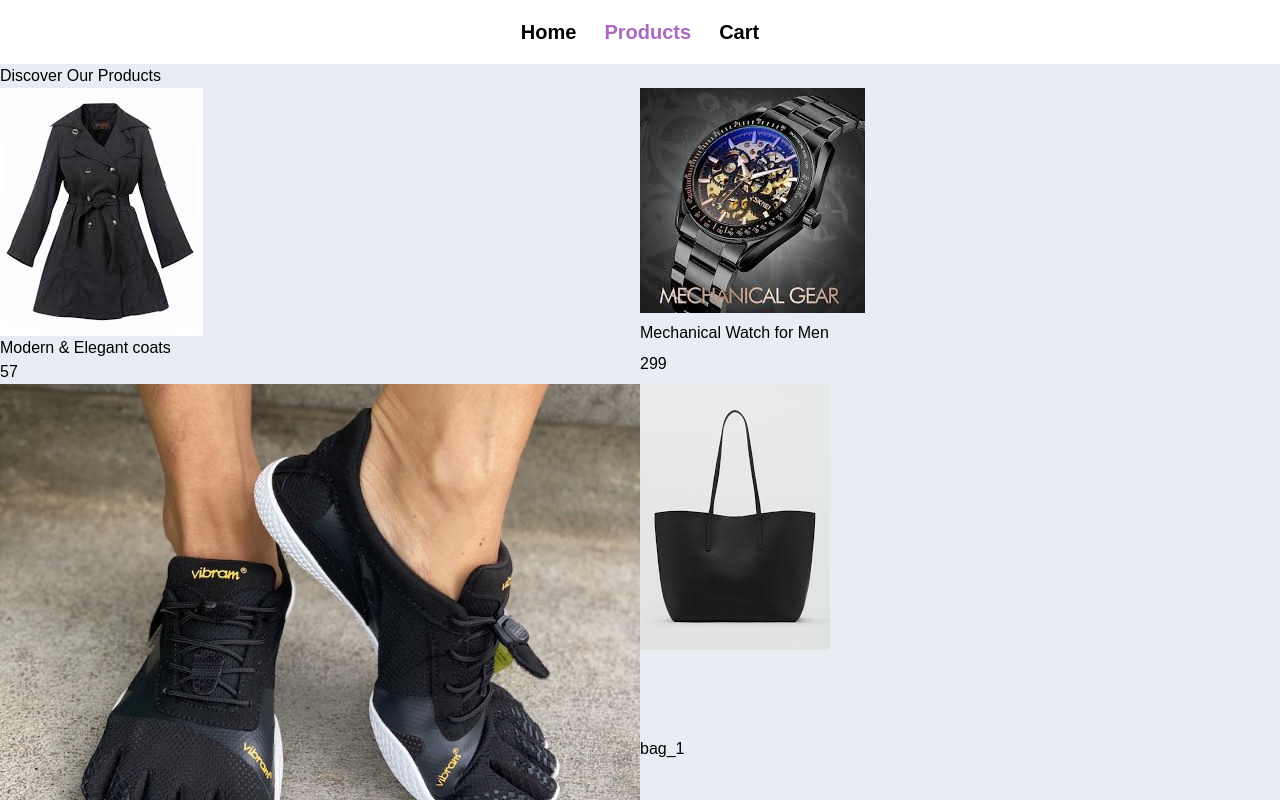
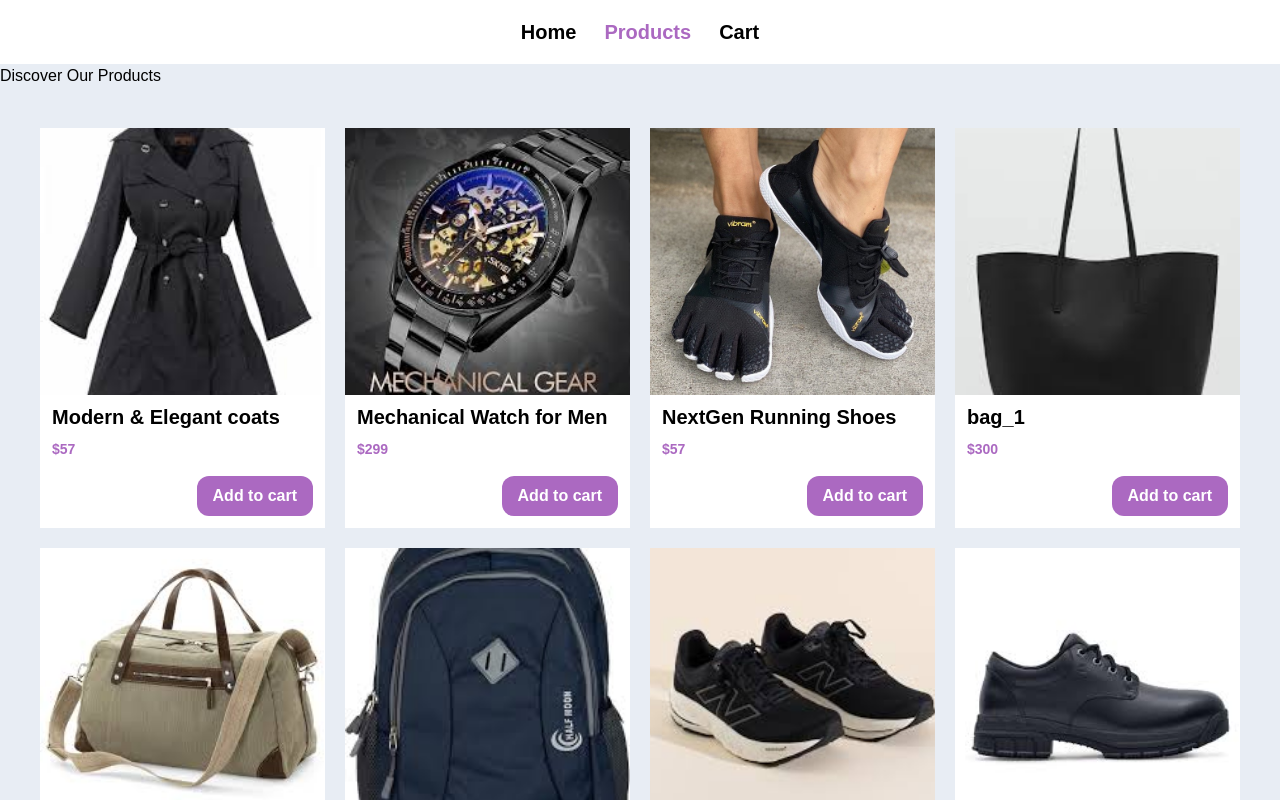
Before and after one commit to Aturinda-D/simple-ecommerce-app, a React (Vite) app: page /products in a window 1280 px wide. Shown: the top 800 px of the page. Built offline with nearby package versions, Linux system fonts and the light colour scheme.

Commit message:
Feat: Completed product component

```diff
--- a/src/components/Product.tsx
+++ b/src/components/Product.tsx
@@ -7,11 +7,18 @@ type productProps = {
 };
 const Product: React.FC<productProps> = ({ ...props }) => {
   return (
-    <div className="grid grid-cols-1">
-      {/* PROVIDE WIDTH AND HEIGHT FOR THE IMAGES */}
-      <img src={props?.image} alt="" />
-      <h4 className=" --accent-1">{props?.title}</h4>
-      <p className=" --accent-1">{props?.price}</p>
+    <div className="min-h-100 flex flex-col gap-2 bg-white">
+      <div
+        style={{ backgroundImage: `url(${props.image})` }}
+        className={`h-2/3 bg-cover bg-center bg-no-repeat`}
+      ></div>
+      <h4 className="mx-3 text-xl text-black font-semibold">{props?.title}</h4>
+      <p className="mx-3 text-sm text-[var(--accent-1)] font-semibold">
+        ${props?.price}
+      </p>
+      <button className="w-fit mt-auto ml-auto mr-3 mb-3 py-2 px-4 bg-[var(--accent-1)] rounded-xl text-white font-semibold text-[16px]">
+        Add to cart
+      </button>
     </div>
   );
 };
--- a/src/pages/Products.tsx
+++ b/src/pages/Products.tsx
@@ -5,7 +5,7 @@ const Products = () => {
   return (
     <>
       <h1>Discover Our Products</h1>
-      <section className="grid grid-cols-2">
+      <section className="p-10 grid grid-cols-[repeat(auto-fit,minmax(230px,1fr))] gap-5">
         {sampleProducts?.map((product, index) => (
           <Product
             title={product.title}
```
